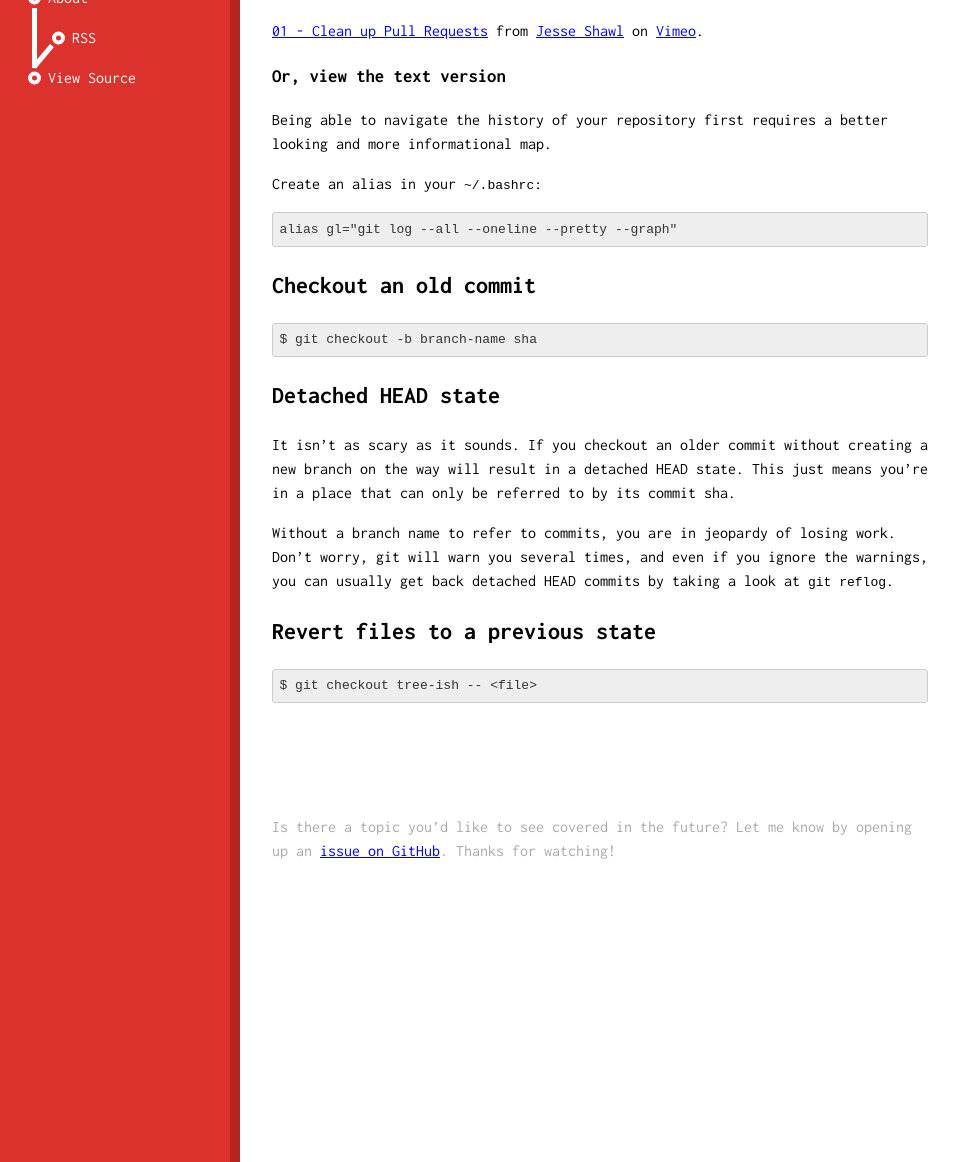
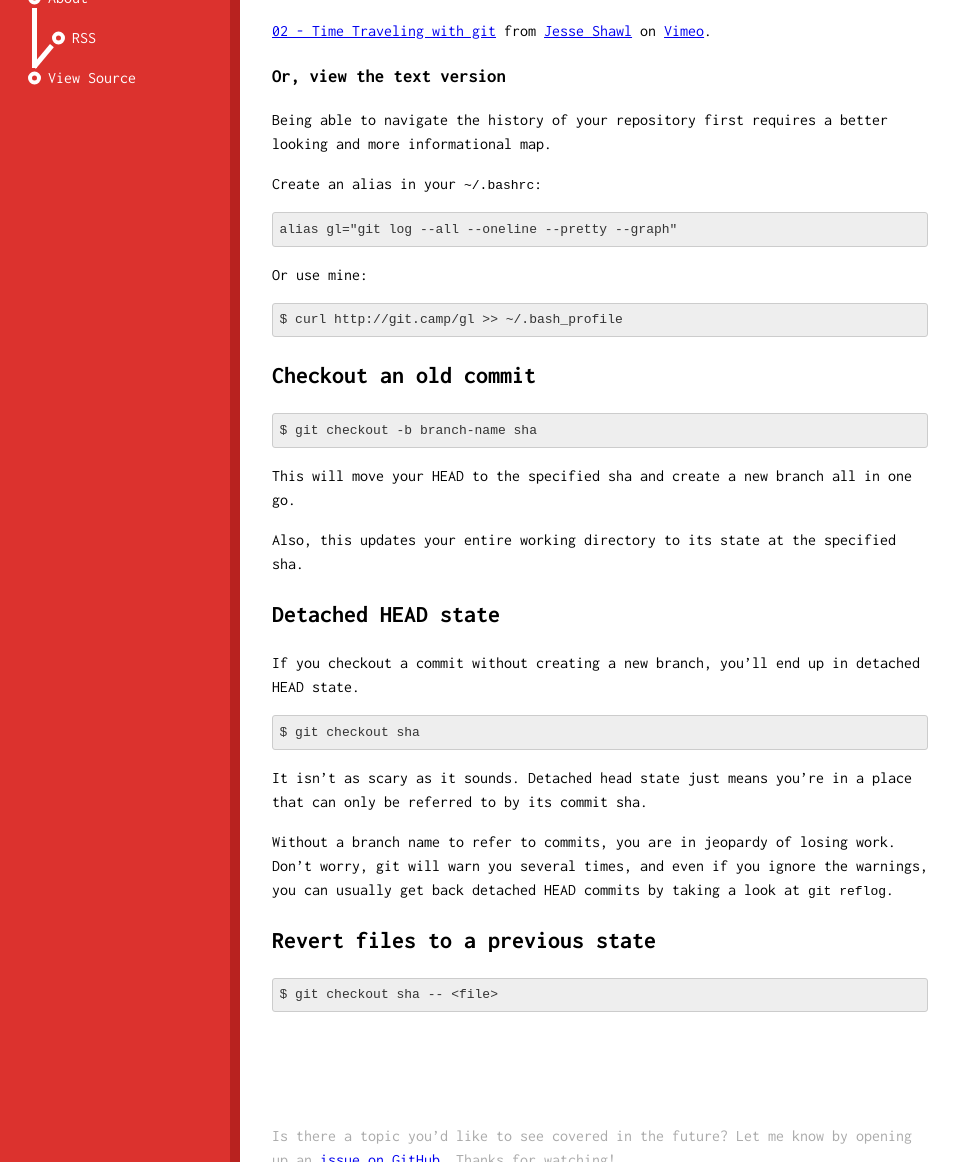
Before and after one commit to gitcamp/git.camp, a Jekyll site: the page built from _posts/2014-12-14-time-traveling.md, in a window 1280 px wide and 1400 px high, scrolled down 378 px, cut to the strip 238-1400 px from the top of the window. Shown: the whole strip, without its empty margins (0-963 px from the left). Built offline with Jekyll 4.4.1, drawn with Linux system fonts in a browser that asks for light colours; comment, search, counter and statistics services are not loaded.

Commit message:
add time traveling post

```diff
--- a/_posts/2014-12-14-time-traveling.md
+++ b/_posts/2014-12-14-time-traveling.md
@@ -7,7 +7,7 @@ title: "Time Traveling with git checkout"
 In this video, I walk through the process of using git to view your repository’s
 contents at different points in time.
 
-<iframe src="//player.vimeo.com/video/114477924?title=0&byline=0&portrait=0" width="100%" height="400" frameborder="0" webkitallowfullscreen mozallowfullscreen allowfullscreen></iframe> <p><a href="http://vimeo.com/114477924">01 - Clean up Pull Requests</a> from <a href="http://vimeo.com/user34026330">Jesse Shawl</a> on <a href="https://vimeo.com">Vimeo</a>.</p>
+<iframe src="//player.vimeo.com/video/115069762?title=0&byline=0&portrait=0" width="100%" height="400" frameborder="0" webkitallowfullscreen mozallowfullscreen allowfullscreen></iframe> <p><a href="http://vimeo.com/115069762">02 - Time Traveling with git</a> from <a href="http://vimeo.com/user34026330">Jesse Shawl</a> on <a href="https://vimeo.com">Vimeo</a>.</p>
 
 ### Or, view the text version
 
@@ -18,14 +18,25 @@ Create an alias in your `~/.bashrc`:
 
     alias gl="git log --all --oneline --pretty --graph"
 
+Or use mine:
+
+    $ curl http://git.camp/gl >> ~/.bash_profile
+
 ## Checkout an old commit
 
     $ git checkout -b branch-name sha
 
+This will move your HEAD to the specified sha and create a new branch all in one go.
+
+Also, this updates your entire working directory to its state at the specified sha.
+
 ## Detached HEAD state
 
-It isn’t as scary as it sounds. If you checkout an older commit without creating
-a new branch on the way will result in a detached HEAD state. This just means you’re
+If you checkout a commit without creating a new branch, you’ll end up in detached HEAD state.
+
+    $ git checkout sha
+
+It isn’t as scary as it sounds. Detached head state just means you’re
 in a place that can only be referred to by its commit sha.
 
 Without a branch name to refer to commits, you are in jeopardy of losing work. Don’t
@@ -34,4 +45,4 @@ usually get back detached HEAD commits by taking a look at `git reflog`.
 
 ## Revert files to a previous state
 
-    $ git checkout tree-ish -- <file>
+    $ git checkout sha -- <file>
```
